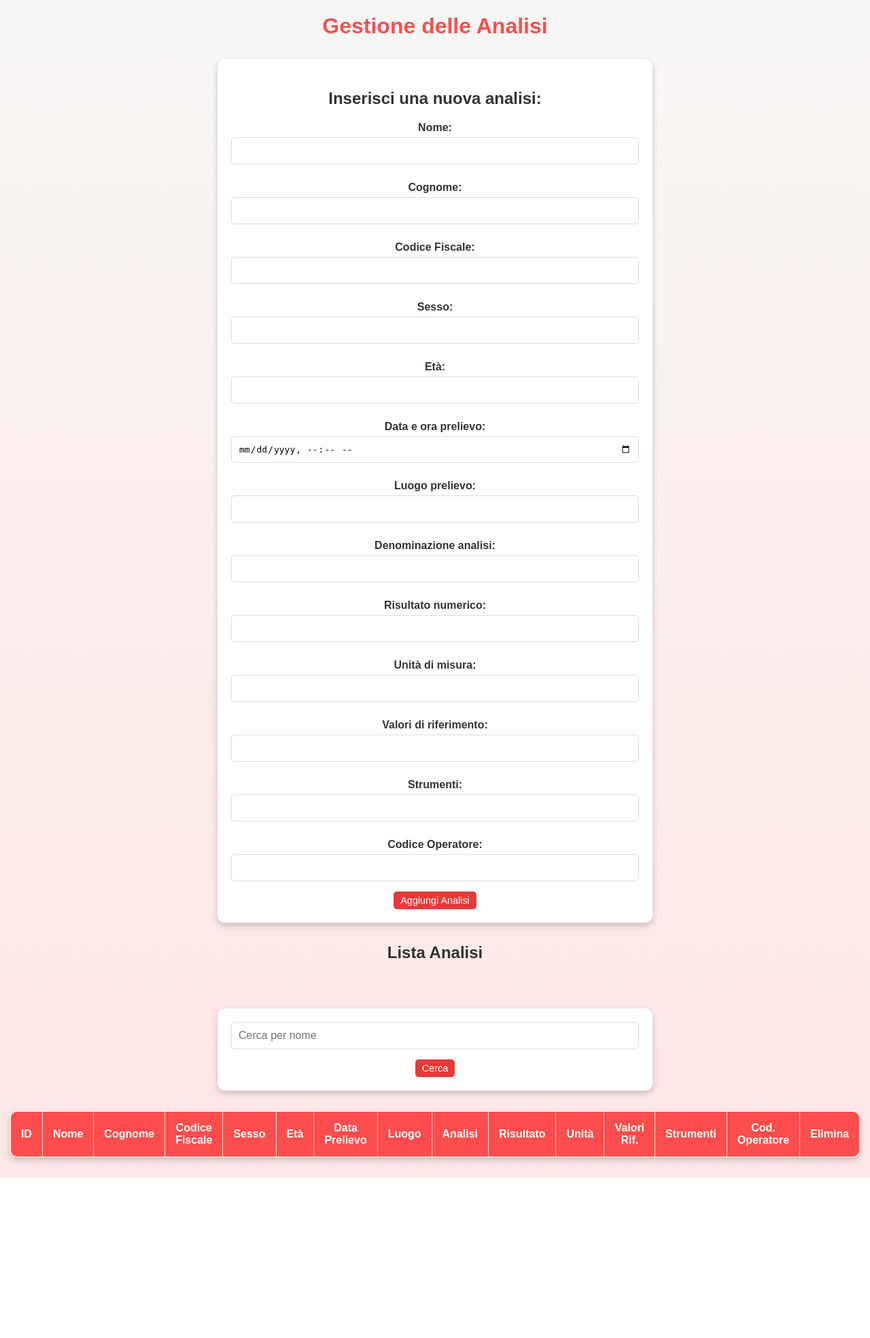
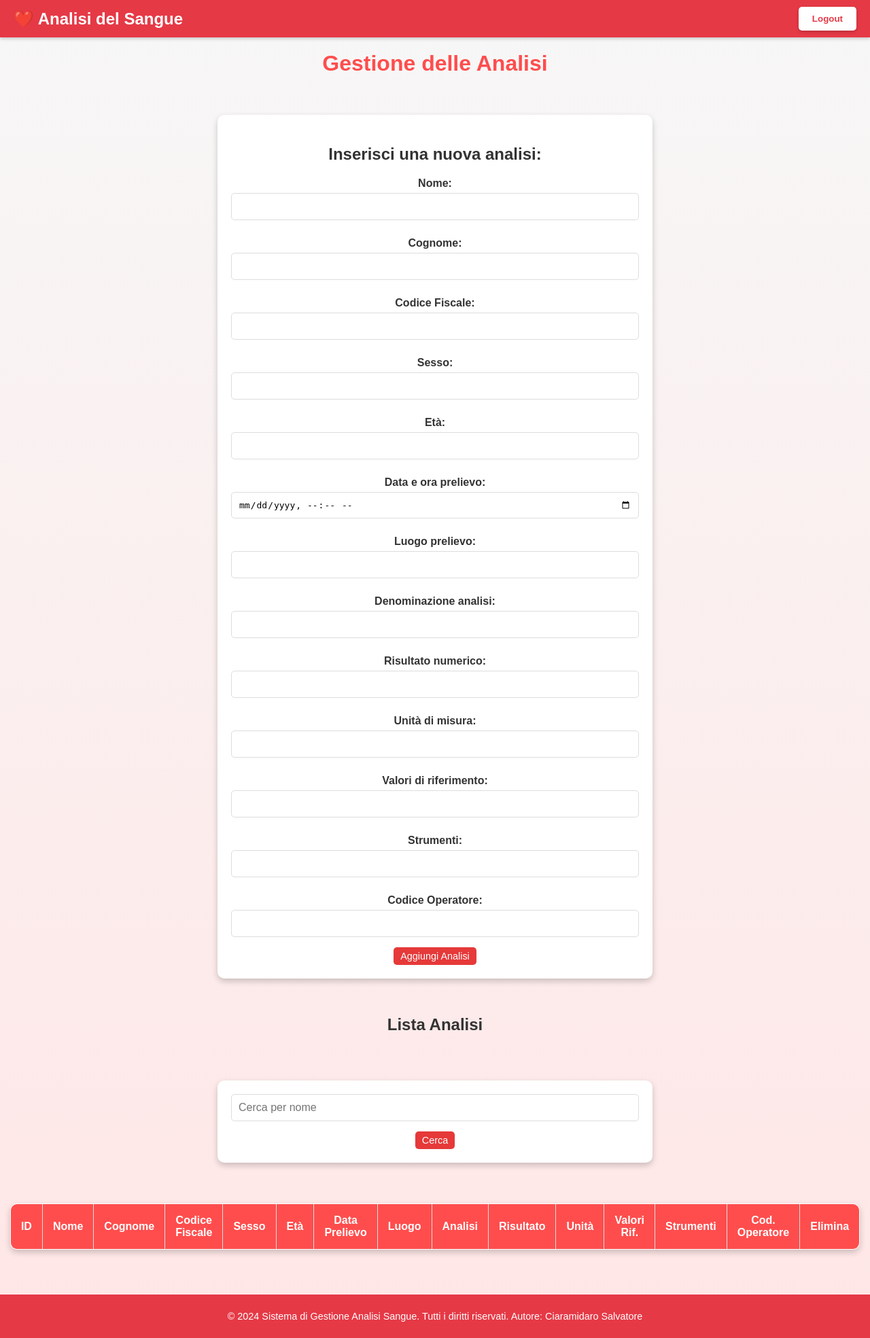
Before and after one commit to SalvatoreCiaramidaro/Progetto_TPSIT_5M, a Flask app: page /analisi in a window 1280 px wide. Shown: the whole page at 68% size. Before the commit the page ends 1733 px from the top, so only its background shows below. Run offline with Flask 3, Linux system fonts and the light colour scheme; data that the repository does not hold is empty.

Commit message:
aggiunta header e footer e il logout

```diff
--- a/static/styles/analisi.css
+++ b/static/styles/analisi.css
@@ -1,11 +1,68 @@
 /* Stile generale del corpo */
 body {
     font-family: Arial, sans-serif;
+    display: flex;
+    flex-direction: column;
+    min-height: 100vh;
     margin: 0;
     padding: 0;
     background: linear-gradient(to bottom, #f7f7f7, #ffe6e6);
     text-align: center;
 }
+
+header {
+    background: #e63946;
+    color: white;
+    position: sticky;
+    top: 0;
+    z-index: 1000;
+    box-shadow: 0 2px 5px rgba(0, 0, 0, 0.2);
+}
+
+.navbar {
+    display: flex;
+    justify-content: space-between;
+    align-items: center;
+    padding: 10px 20px;
+}
+
+.navbar .logo {
+    font-size: 1.5em;
+    font-weight: bold;
+}
+
+.navbar ul {
+    list-style: none;
+    padding: 0;
+    margin: 0;
+    display: flex;
+}
+
+.navbar ul li {
+    margin: 0 15px;
+}
+
+.navbar ul li a {
+    color: rgb(255, 255, 255);
+    text-decoration: none;
+    font-weight: bold;
+    transition: color 0.3s;
+}
+
+
+
+.login-btn {
+    background: white;
+    color: #e63946;
+    border: none;
+    padding: 10px 20px;
+    border-radius: 5px;
+    cursor: pointer;
+    font-weight: bold;
+    box-shadow: 0 2px 5px rgba(0, 0, 0, 0.2);
+    transition: background 0.3s, transform 0.2s;
+}
+
 
 /* Titoli principali */
 h2 {
@@ -111,3 +168,14 @@ form button[type="submit"] {
     border: none; /* Nessun bordo */
     border-radius: 5px; /* Angoli arrotondati */
 }
+
+
+footer {
+    background: #e63946;
+    color: white;
+    text-align: center;
+    padding: 10px 0;
+    font-size: 0.9em;
+    width: 100%;
+    margin-top: auto;
+}
--- a/templates/analisi.html
+++ b/templates/analisi.html
@@ -9,6 +9,12 @@
     <link rel="stylesheet" type="text/css" href="static/styles/analisi.css">
 </head>
 <body>
+    <header>
+        <nav class="navbar">
+            <div class="logo">❤️ Analisi del Sangue</div>
+            <button class="login-btn" onclick="location.href='/';">Logout</button>
+        </nav>
+    </header>
     <h2>Gestione delle Analisi</h2>
 
     {% if nome %}
@@ -117,5 +123,10 @@
             {% endfor %}
         </tbody>
     </table>
+    <br>
+    <br>
+    <footer>
+        <p>&copy; 2024 Sistema di Gestione Analisi Sangue. Tutti i diritti riservati. Autore: Ciaramidaro Salvatore</p>
+      </footer>
 </body>
 </html>
--- a/templates/index.html
+++ b/templates/index.html
@@ -18,7 +18,6 @@
     <div class="wave"></div>
   </div>
 
-<br>
 <br>
 <br>
 <br>
@@ -44,5 +43,9 @@
     <br>
     <input id="registrati" type="button" value="registrati" class="button" onclick="location.href='/registrazione'">
   </div>
+<footer>
+  <p>&copy; 2024 Sistema di Gestione Analisi Sangue. Tutti i diritti riservati. Autore: Ciaramidaro Salvatore</p>
+</footer>
 </body>
+
 </html>
--- a/templates/registrazione.html
+++ b/templates/registrazione.html
@@ -43,5 +43,8 @@
       <!-- Response message banner -->
       <div id="response-banner" style="display:none;"></div>
     </div>
-  </body>
+    <footer>
+      <p>&copy; 2024 Sistema di Gestione Analisi Sangue. Tutti i diritti riservati. Autore: Ciaramidaro Salvatore</p>
+    </footer>
+</body>
 </html>
```
Also changed, not shown: static/styles/stile.css (+14 -0 lines).
